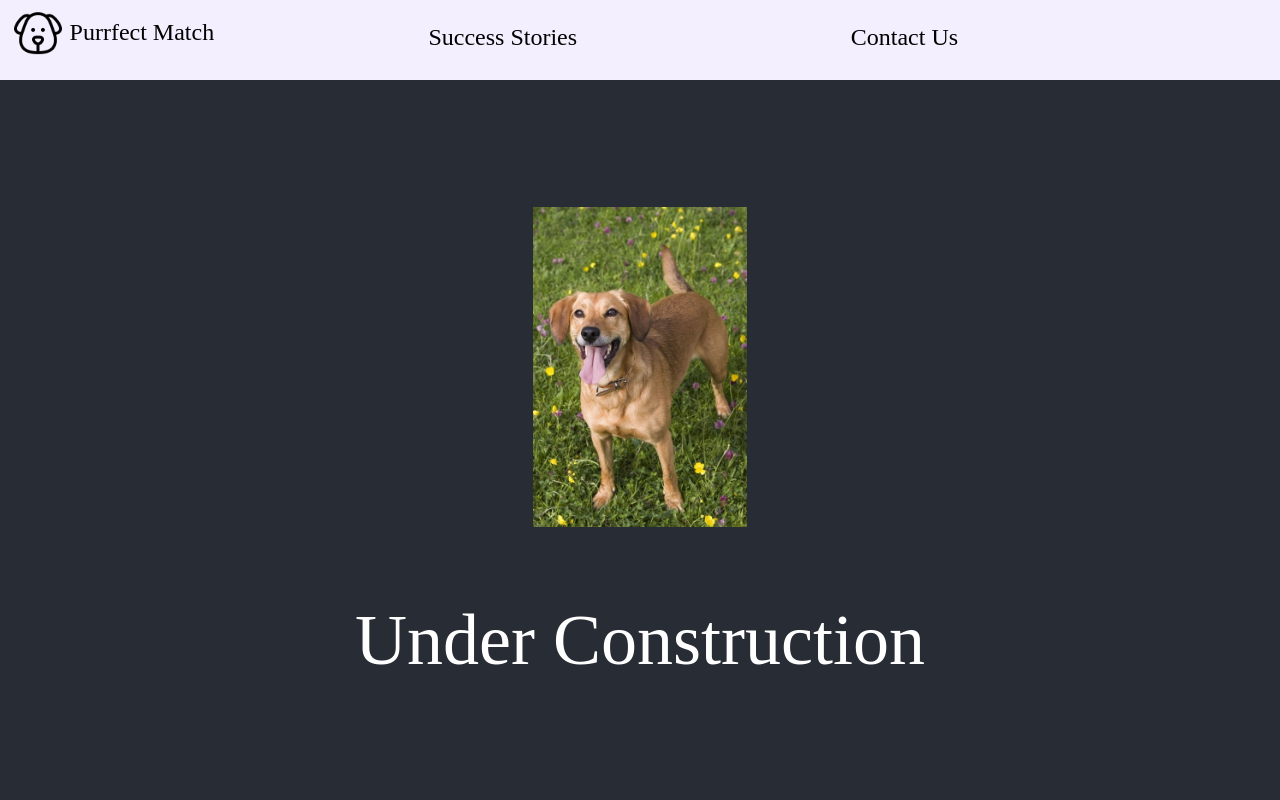
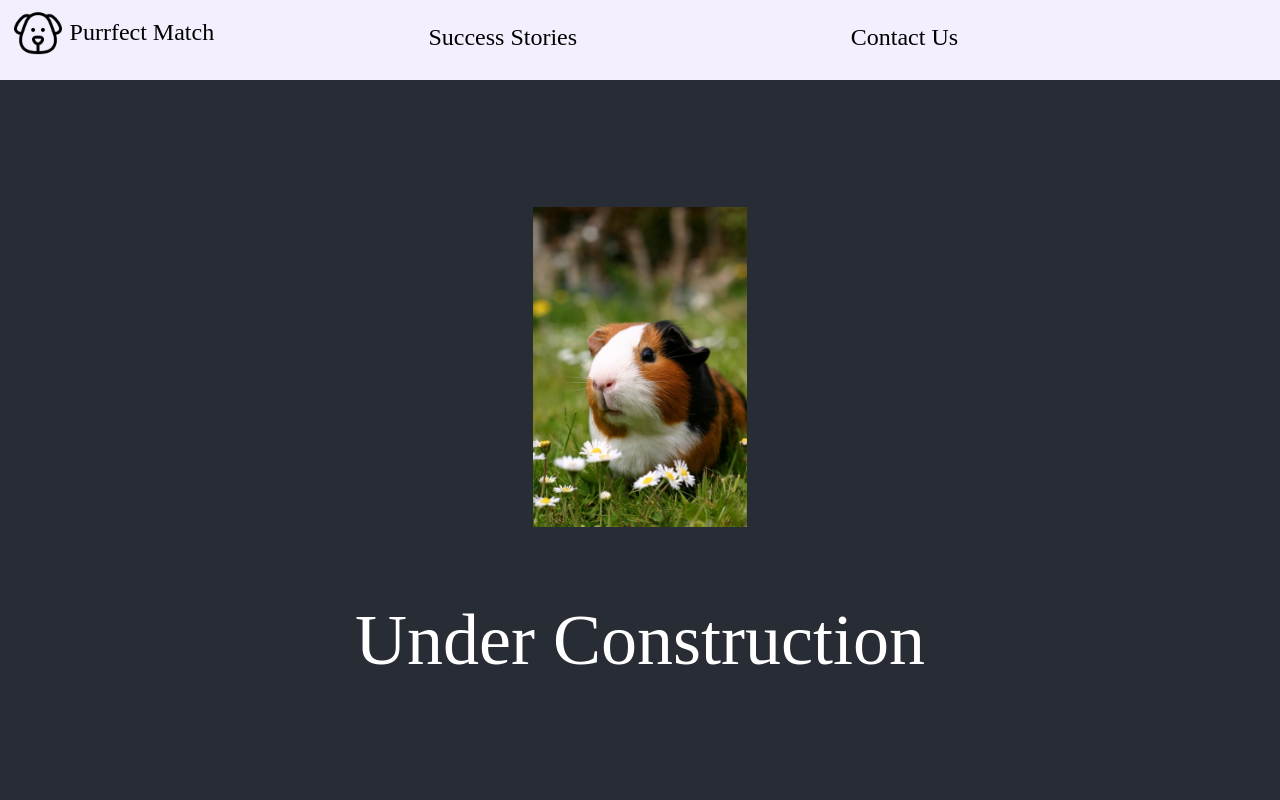
Before and after one commit to glkidd/PurrfectMatch, a React (Create React App) app in the folder purrfect-match/: page /other in a window 1280 px wide. Shown: the top 800 px of the page. Built offline with nearby package versions, Linux system fonts and the light colour scheme; a web font is replaced by a local one.

Commit message:
Snapshot tests

```diff
--- a/purrfect-match/src/UnderConstruction/UnderConstruction.tsx
+++ b/purrfect-match/src/UnderConstruction/UnderConstruction.tsx
@@ -1,6 +1,4 @@
 import React from 'react';
-import logo from '../pictures/dog-homepage.jpg';
-import logos from '../pictures/other-animal-homepage.jpg';
 import './UnderConstruction.css';
 
 interface compactViewProps {
@@ -14,7 +12,7 @@ export class UnderConstruction extends React.Component<compactViewProps>{
     return (
       <div className="UnderConstruction">
         <header className="UnderConstruction-header">
-          <img src={logo} className="UnderConstruction-logo" alt="logo" />
+          <img src={this.props.logo} className="UnderConstruction-logo" alt="logo" />
           <p>
             Under Construction
         </p>
```
Also changed, not shown: 2 other files (tests, documents, lock files or other folders).
